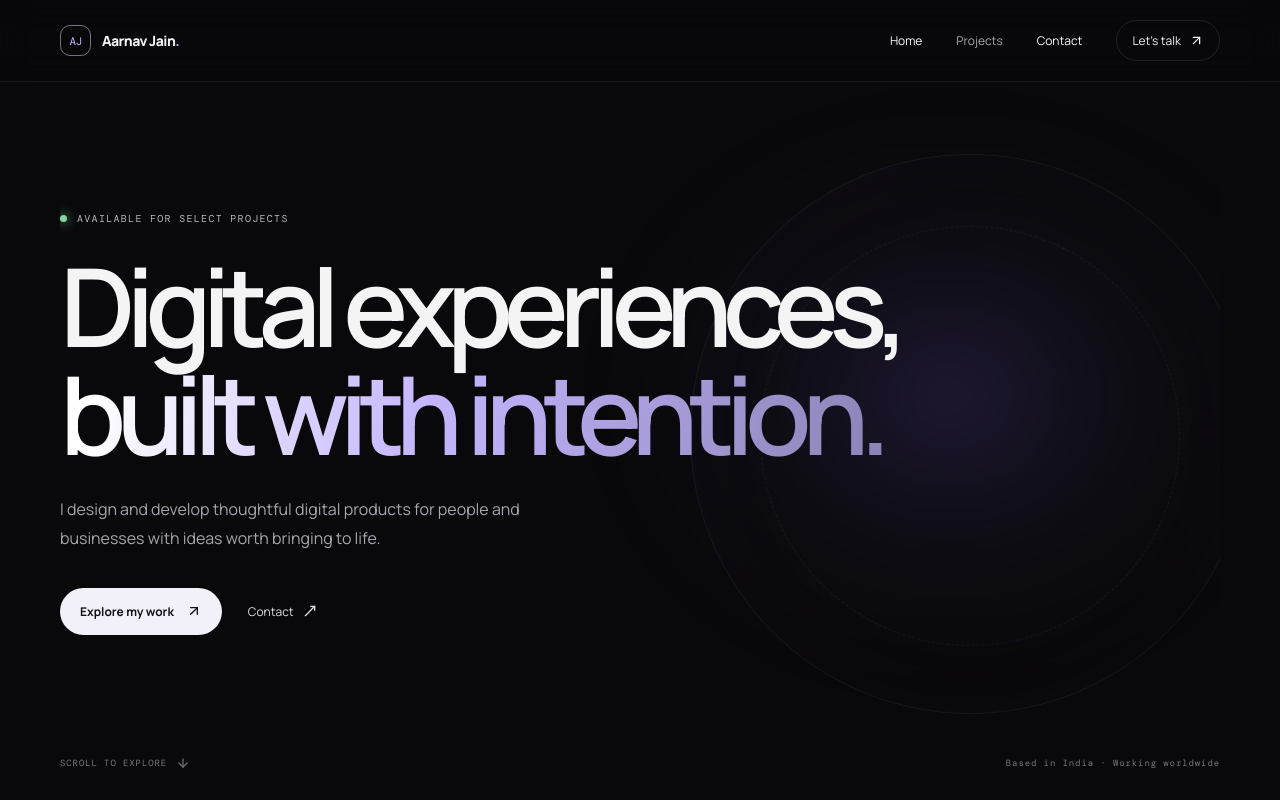
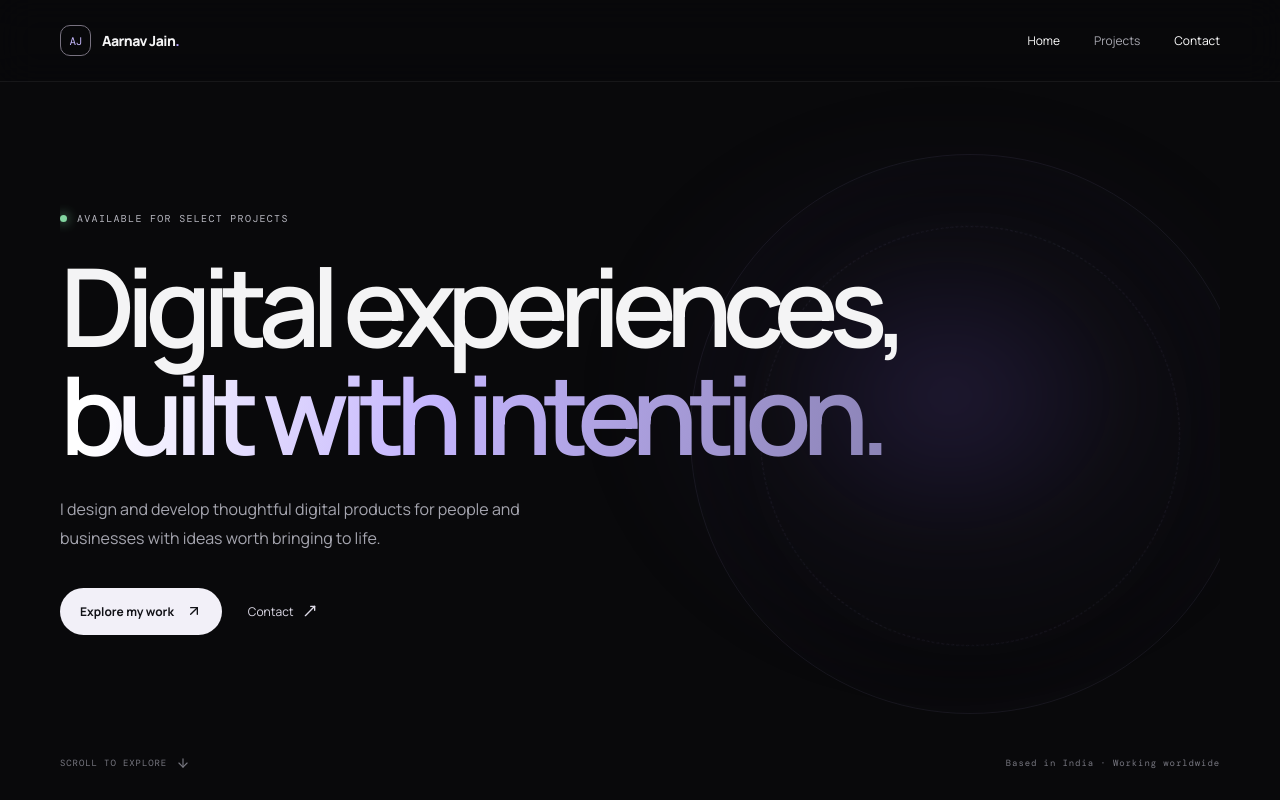
Before and after one commit to rnvjn2126/portfolio, a React (Vite) app: page / in a window 1280 px wide. Shown: the top 800 px of the page. Built offline with nearby package versions, Linux system fonts and the light colour scheme.

Commit message:
Update contact section

```diff
--- a/src/components/Navbar.jsx
+++ b/src/components/Navbar.jsx
@@ -1,6 +1,6 @@
 import { useState } from 'react'
 import { Link, NavLink } from 'react-router-dom'
-import { ArrowUpRight, Menu, X } from 'lucide-react'
+import { Menu, X } from 'lucide-react'
 import { site } from '../data/site'
 
 const links = [{ label: 'Home', to: '/' }, { label: 'Projects', to: '/projects' }, { label: 'Contact', to: '/#contact' }]
@@ -15,7 +15,6 @@ export default function Navbar() {
         </Link>
         <div className={`nav-links ${open ? 'is-open' : ''}`}>
           {links.map(link => <NavLink key={link.to} to={link.to} onClick={() => setOpen(false)}>{link.label}</NavLink>)}
-          <a className="nav-cta" href={`mailto:${site.email}`}>Let's talk <ArrowUpRight size={15}/></a>
         </div>
         <button className="menu-toggle" aria-label="Toggle menu" onClick={() => setOpen(!open)}>{open ? <X/> : <Menu/>}</button>
       </nav>
--- a/src/styles.css
+++ b/src/styles.css
@@ -97,7 +97,7 @@ button {
     gap: 34px
 }
 
-.nav-links>a:not(.nav-cta) {
+.nav-links>a {
     font-size: 12px;
     color: #aaaab2;
     transition: color .2s
@@ -106,16 +106,6 @@ button {
 .nav-links>a:hover,
 .nav-links a.active {
     color: #fff
-}
-
-.nav-cta {
-    display: flex;
-    align-items: center;
-    gap: 8px;
-    border: 1px solid var(--line);
-    padding: 11px 15px;
-    border-radius: 30px;
-    font-size: 12px
 }
 
 .menu-toggle {
@@ -895,10 +885,6 @@ button {
         display: flex
     }
 
-    .nav-cta {
-        justify-content: center
-    }
-
     .hero {
         height: calc(90svh - 70px);
         min-height: 610px
```
